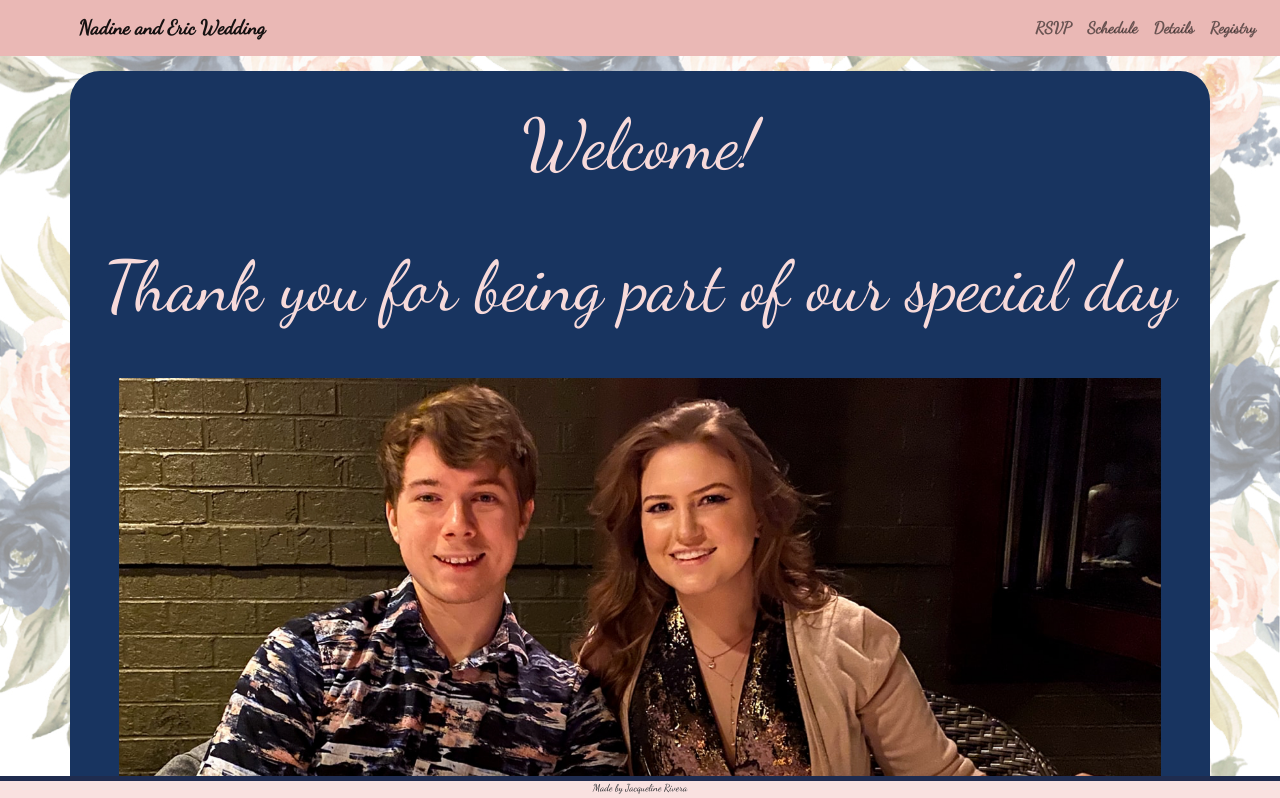
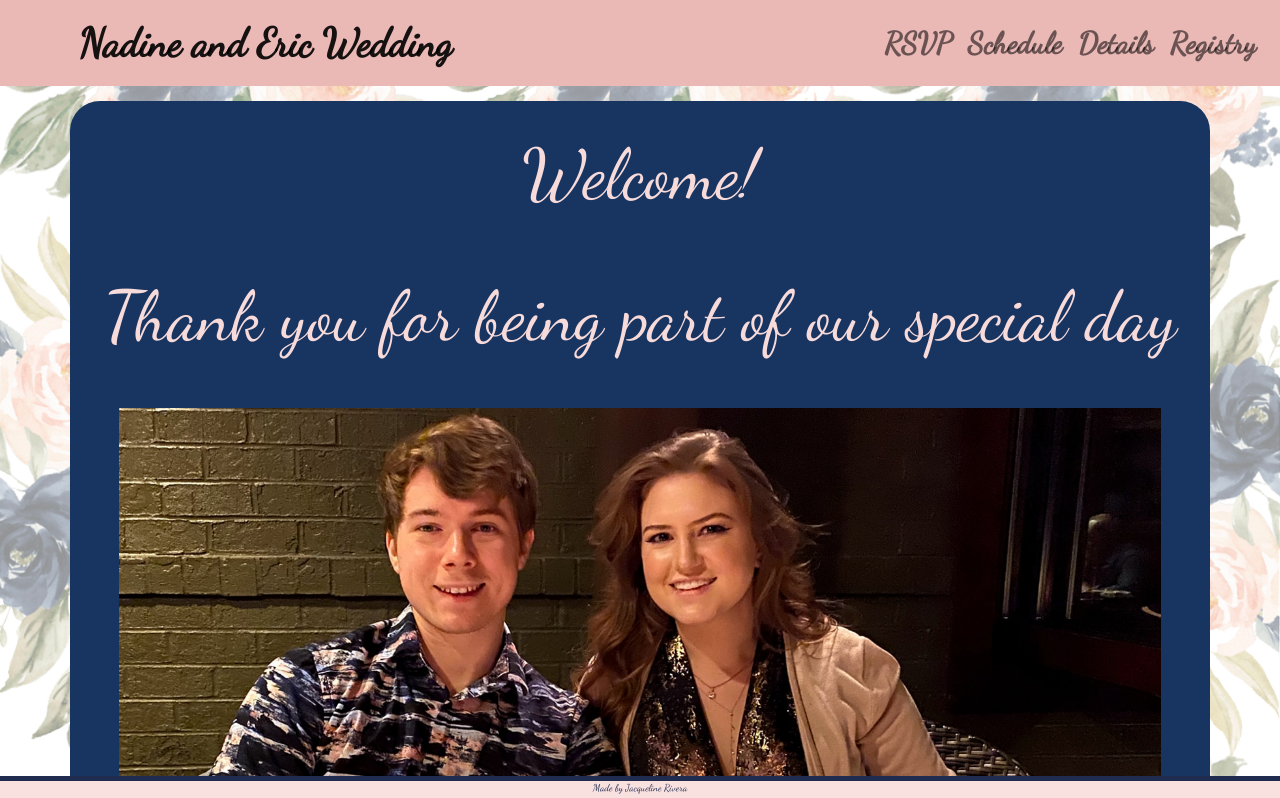
Before and after one commit to Jacqueline8996/NadineAndEricWed, a React (Create React App) app in the folder nadine-and-eric-wedding/: page / in a window 1280 px wide. Shown: the top 798 px of the page. Built offline with nearby package versions, Linux system fonts and the light colour scheme.

Commit message:
adding commites

```diff
--- a/nadine-and-eric-wedding/src/component/Footer/Footer.css
+++ b/nadine-and-eric-wedding/src/component/Footer/Footer.css
@@ -10,10 +10,5 @@ footer {
     text-align: center;
     z-index: 4;
     font-family: 'Dancing Script', cursive;
+    color:rgb(31, 44, 79) ;
 }
-.download{
-    color: black;
-}
-.download:hover{
-    color: white;
-}
--- a/nadine-and-eric-wedding/src/component/NavBar/NavBar.css
+++ b/nadine-and-eric-wedding/src/component/NavBar/NavBar.css
@@ -11,8 +11,14 @@ nav{
     font-family: 'Dancing Script', cursive;
     text-align: left;
 }
+#titleName{
+    font-size: 40px;
+}
 .navbar{
     width: 100%;
+}
+#navbar1{
+    font-size: 30px;
 }
 
 
--- a/nadine-and-eric-wedding/src/component/RSVPInfo/RSVPInfo.css
+++ b/nadine-and-eric-wedding/src/component/RSVPInfo/RSVPInfo.css
@@ -4,17 +4,17 @@ body{
 }
 .divCenter{
     background-color: rgb(24, 52, 96);
-    /* font-family: 'Dancing Script', cursive; */
-    width: 100%;
+    font-family: 'Dancing Script', cursive;
+    width: auto;
     padding: 0%;
     border-radius: 30px;
-    margin-top: 15%;
+    margin-top: 3%;
 }
 .headdingR{
     padding-top: 2%;
     text-align: center;
     font-size: 70px;
-    font-family: 'Dancing Script', cursive;
+    /* font-family: 'Dancing Script', cursive; */
 }
 .coverImage{
     width: 100%;
```
